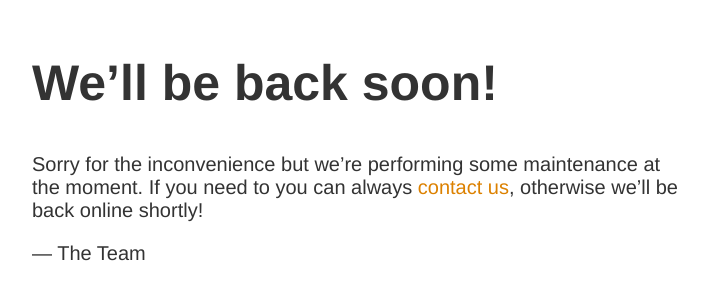
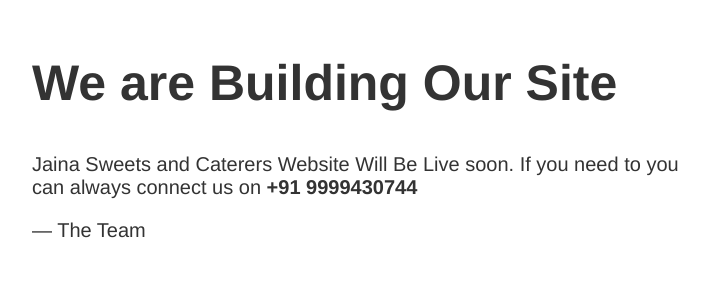
Before and after one commit to jainasweets/jainasweetsandcaterers, a plain HTML site: page index.html in a window 1280 px wide. Shown: the part 146-446 px from the top of the page, without its empty margins (283-992 px from the left). Drawn offline with Linux system fonts and the light colour scheme.

Commit message:
Update index.html

```diff
--- a/index.html
+++ b/index.html
@@ -1,5 +1,5 @@
 <!doctype html>
-<title>Site Maintenance</title>
+<title>Jaina Sweets and Caterers</title>
 <style>
   body { text-align: center; padding: 150px; }
   h1 { font-size: 50px; }
@@ -10,9 +10,9 @@
 </style>
 
 <article>
-    <h1>We&rsquo;ll be back soon!</h1>
+    <h1>We are Building Our Site</h1>
     <div>
-        <p>Sorry for the inconvenience but we&rsquo;re performing some maintenance at the moment. If you need to you can always <a href="mailto:#">contact us</a>, otherwise we&rsquo;ll be back online shortly!</p>
+        <p>Jaina Sweets and Caterers Website Will Be Live soon. If you need to you can always connect us on <b>+91 9999430744</b></p>
         <p>&mdash; The Team</p>
     </div>
 </article>
```
